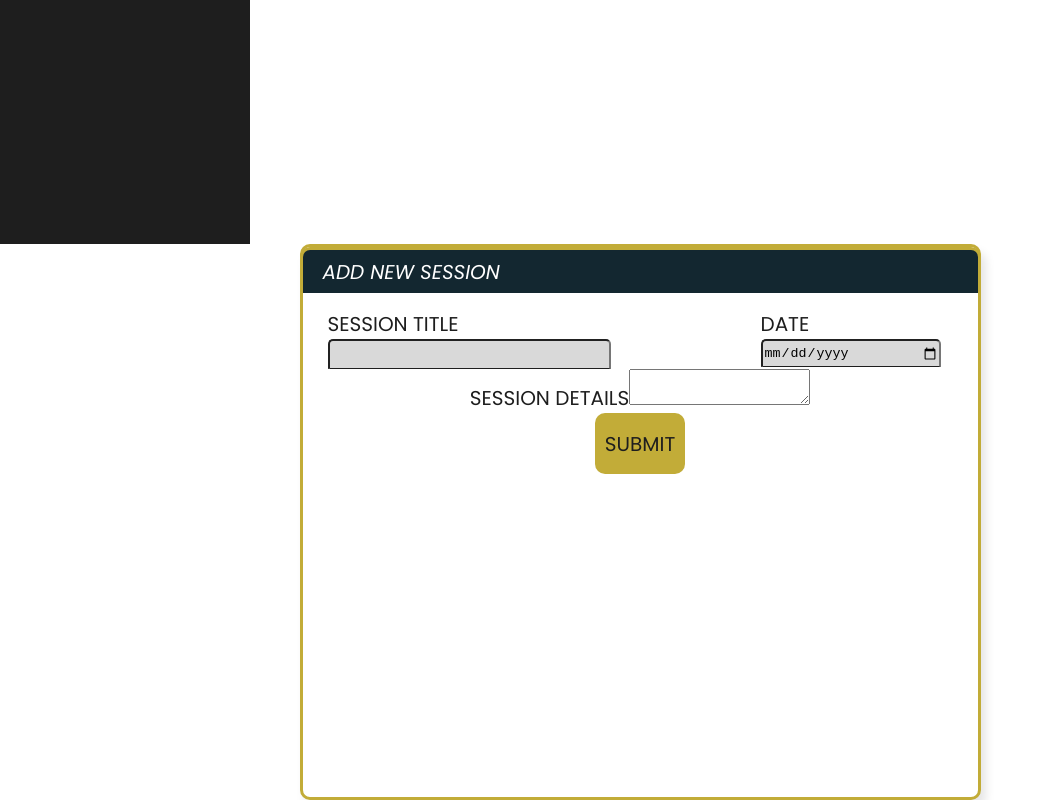
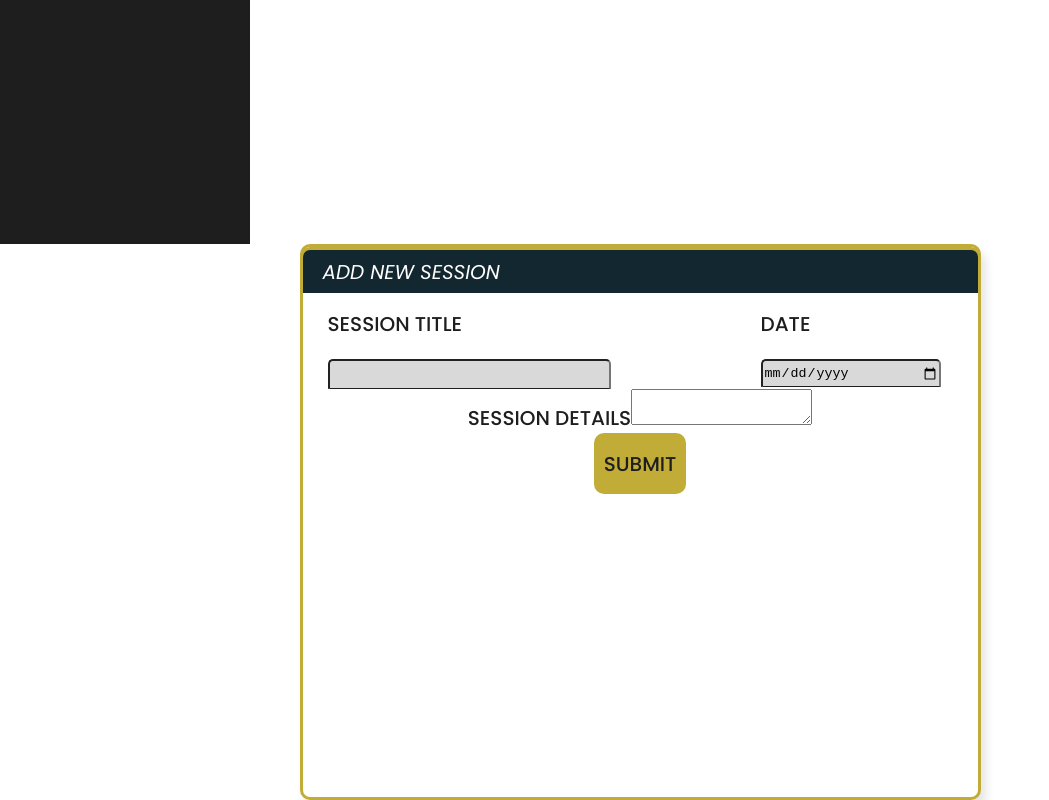
Before and after one commit to alliebourden/fableforge, a React (Vite) app: page /session-editor in a window 1280 px wide. Shown: the part 781-1581 px from the top of the page, without its empty margins (0-1049 px from the left). Built offline with nearby package versions, Linux system fonts and the light colour scheme.

Commit message:
style - import 500 weight, margin input

```diff
--- a/index.html
+++ b/index.html
@@ -13,6 +13,10 @@
       href="https://fonts.googleapis.com/css2?family=Poppins:ital@1&display=swap"
       rel="stylesheet"
     />
+    <link
+      href="https://fonts.googleapis.com/css2?family=Poppins:wght@500&display=swap"
+      rel="stylesheet"
+    />
   </head>
   <body>
     <div id="root"></div>
--- a/src/App.css
+++ b/src/App.css
@@ -150,6 +150,7 @@ button {
   border-radius: 5px 5px 0px 0px;
   border-bottom: 1px solid #1e1e1e;
   background: #d9d9d9;
+  margin-top: 20px;
 }
 
 .session-date {
@@ -164,6 +165,7 @@ button {
   border-radius: 5px 5px 0px 0px;
   border-bottom: 1px solid #1e1e1e;
   background: #d9d9d9;
+  margin-top: 20px;
 }
 
 * {
```
